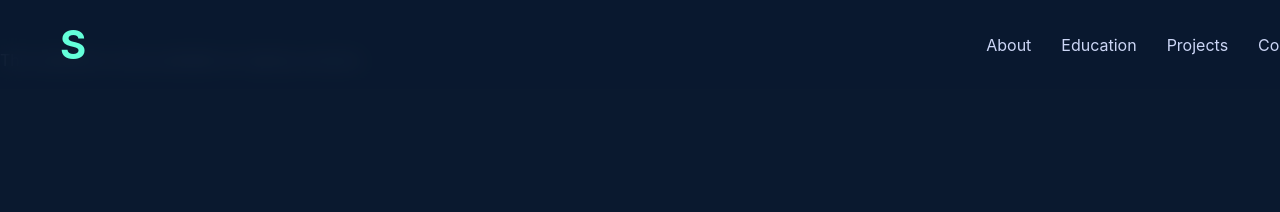
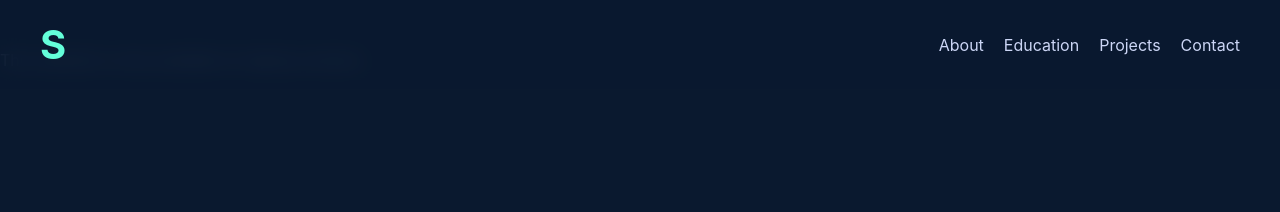
Before and after one commit to Spicydark/Personal-Portfolio, a plain HTML site: page index.html in a window 1280 px wide. Shown: the top 212 px of the page. Drawn offline with Linux system fonts and the light colour scheme.

Commit message:
'Rechanged'

```diff
--- a/style.css
+++ b/style.css
@@ -489,3 +489,22 @@ section {
       padding: 2rem;
     }
   }
+
+
+  @media (max-width: 1440px) and (min-width: 1024px) {
+    .header {
+      padding: 20px 40px;
+    }
+
+    .header .logo {
+      margin-right: 500px; /* Adjust to match spacing */
+    }
+
+    .navbar {
+      gap: 20px; /* Smaller gap */
+    }
+
+    .navbar a {
+      font-size: 16px;
+    }
+  }
```
